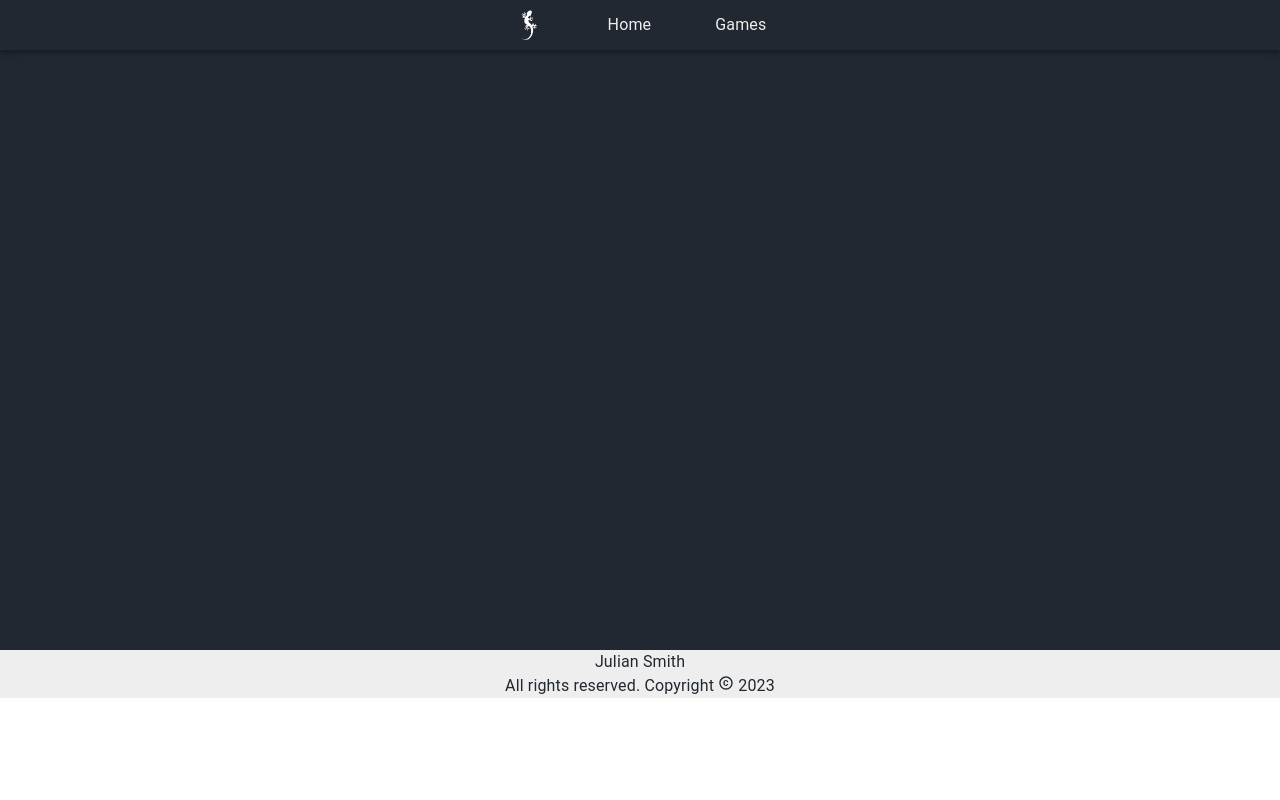
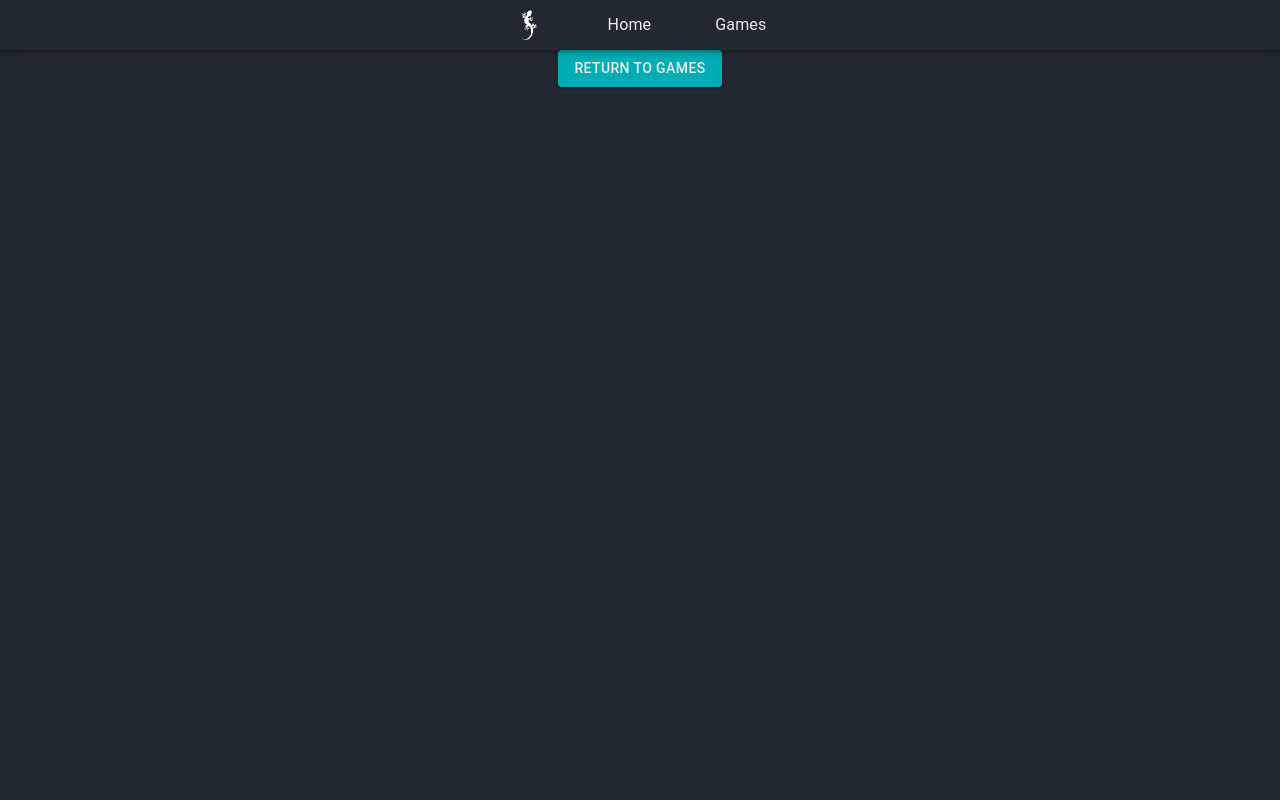
Before and after one commit to JulesVerne22/personal-site, a Next.js app: page /games/1 in a window 1280 px wide. Shown: the top 800 px of the page. Built offline with nearby package versions, Linux system fonts and the light colour scheme.

Commit message:
Fixed sizing issue to at most 1440p window

```diff
--- a/pages/games/[gameID].tsx
+++ b/pages/games/[gameID].tsx
@@ -1,12 +1,13 @@
 import { useRouter } from 'next/router'
-import { Container, Box } from '@mui/material'
+import { Container, Box, Button } from '@mui/material'
 
 export default function GameHandler() {
   const router = useRouter()
   const gameID = router.query.gameID as string
 
-  return <Box sx={{ backgroundColor: 'primary.main', width: '100%', height: '600px' }}>
+  return <Box sx={{ backgroundColor: 'primary.main', width: '100%', height: '1440px', textAlign: 'center' }}>
     {handleGame(gameID)}
+    <Button variant='contained' href='/games' sx={{ backgroundColor: 'secondary.main', '&:hover': { backgroundColor: 'secondary.dark' } }}>Return to Games</Button>
   </Box>
 }
 
--- a/styles/globals.css
+++ b/styles/globals.css
@@ -1,3 +1,8 @@
 body {
   padding-right: 0px !important;
+  height: 100vh;
 }
+
+#__next {
+  height: 100%;
+}
```
Also changed, not shown: pages/games/index.tsx (+13 -7 lines).
